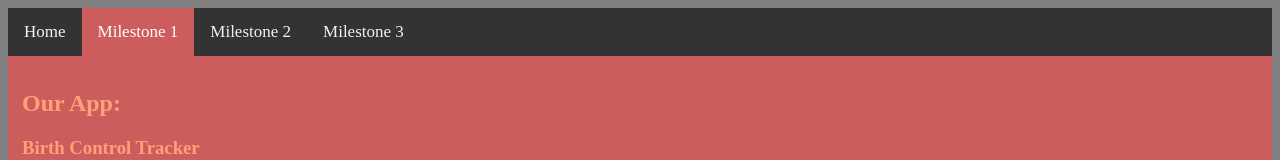
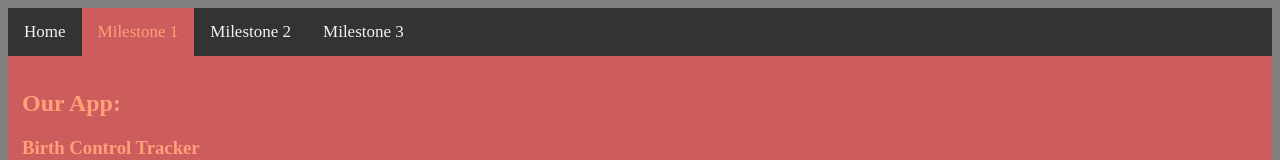
Before and after one commit to kvr66306/CSCI-4800, a plain HTML site: page milestone1.html in a window 1280 px wide. Shown: the top 160 px of the page. Drawn offline with Linux system fonts and the light colour scheme.

Commit message:
Update myStyle.css

```diff
--- a/myStyle.css
+++ b/myStyle.css
@@ -36,5 +36,5 @@ body {
 /* Add a color to the active/current link */
 .topnav a.active {
   background-color: #CD5C5C;
-  color: white;
+  color: #FFA07A;
 }
```
